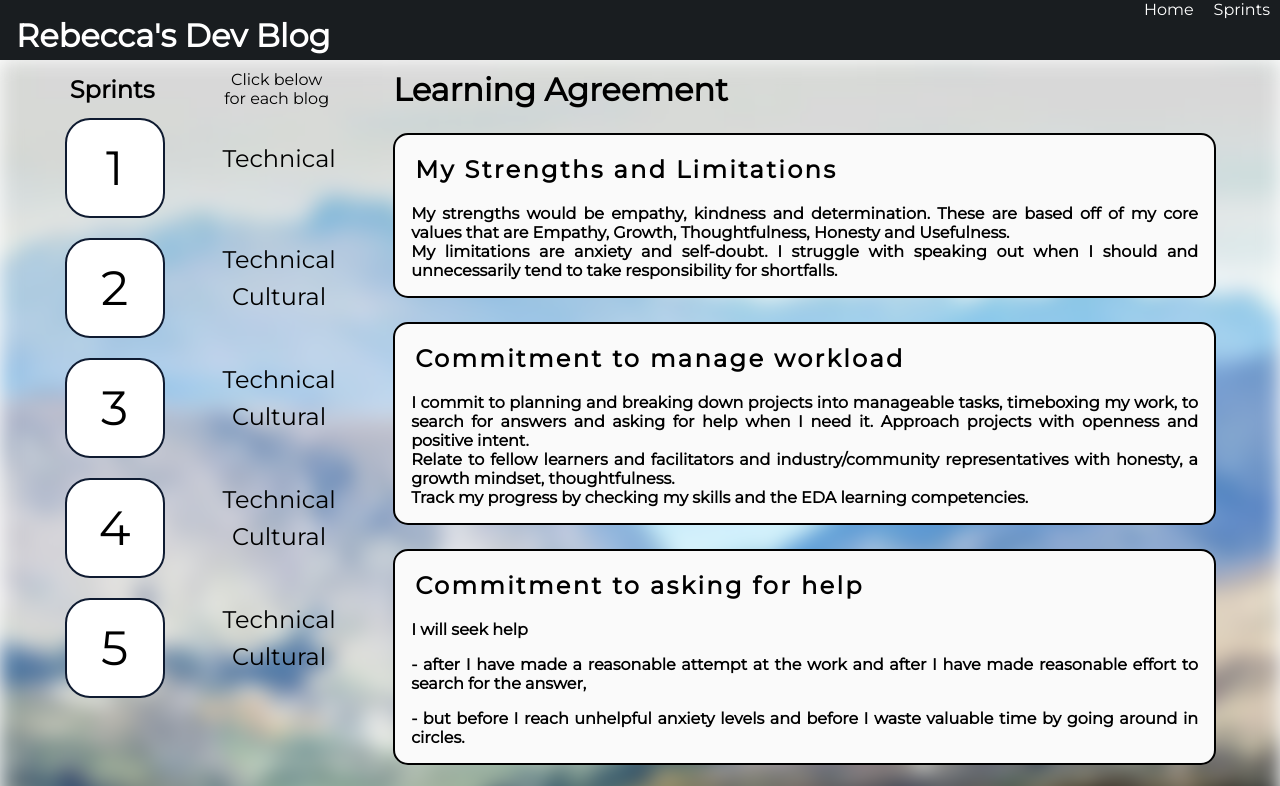
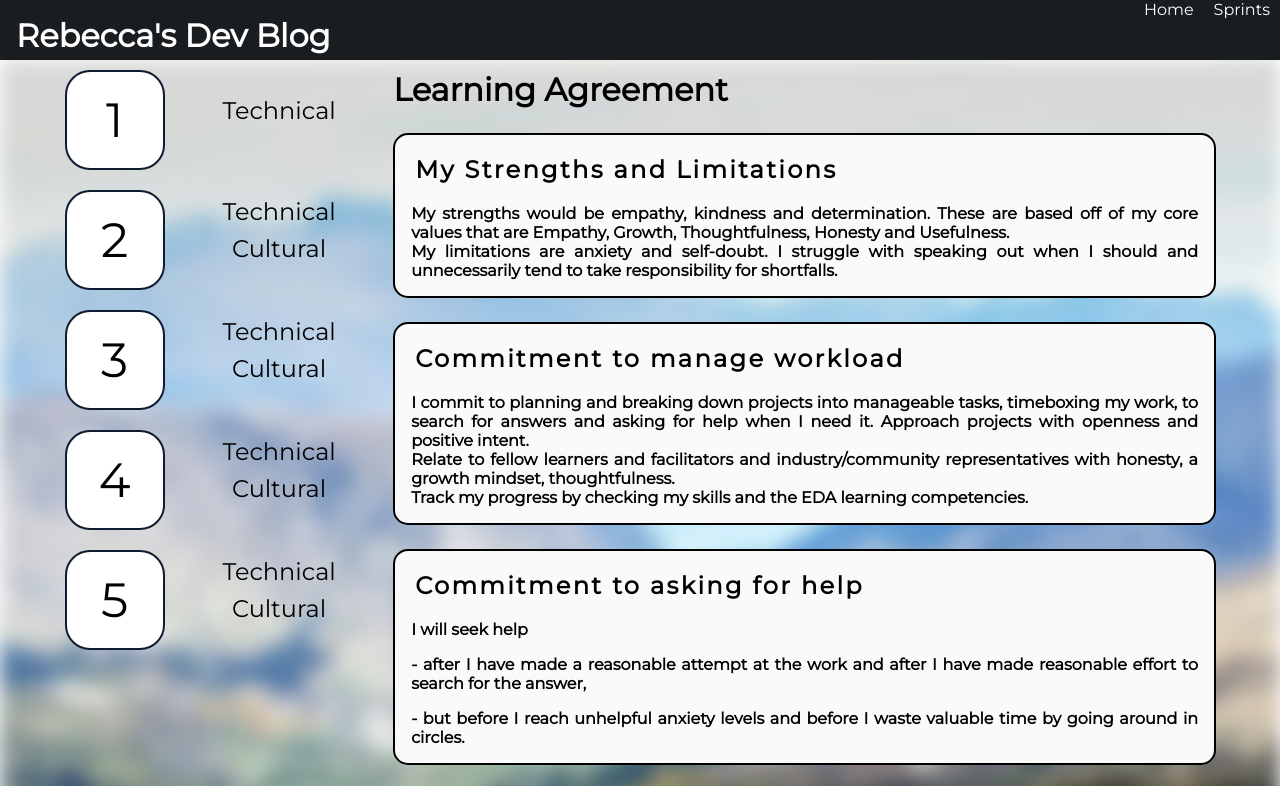
Before and after one commit to rebeccajackson/rebeccajackson.github.io, a plain HTML site: page sprintpage.html in a window 1280 px wide. Shown: the top 786 px of the page. Drawn offline with Linux system fonts and the light colour scheme.

Commit message:
made an adjustment to the styling of the sprint page

```diff
--- a/sprintpage.html
+++ b/sprintpage.html
@@ -21,17 +21,6 @@
     <div class="homepage-background"></div>
 
     <aside class="sprintpage-page">
-        <div class="sprintpage-sprints spacer">
-            <h1>Sprints</h1>
-            <div>
-                <p>
-                    Click below
-                    <br>
-                     for each blog
-                </p>
-            </div>
-        </div>
-
         <div class="sprintpage-sprints">
             <div class="sprint-box">1</div>
             <div>
--- a/styles/main.css
+++ b/styles/main.css
@@ -219,14 +219,6 @@ a:active {
     font-size: 3em;
 }
 
-.spacer{
-    margin-top: 10px;
-}
-
-.spacer p{
-    text-align: center;
-}
-
 .sprint-list a{
     color: #000000;
     font-size: 1.5em;
```
